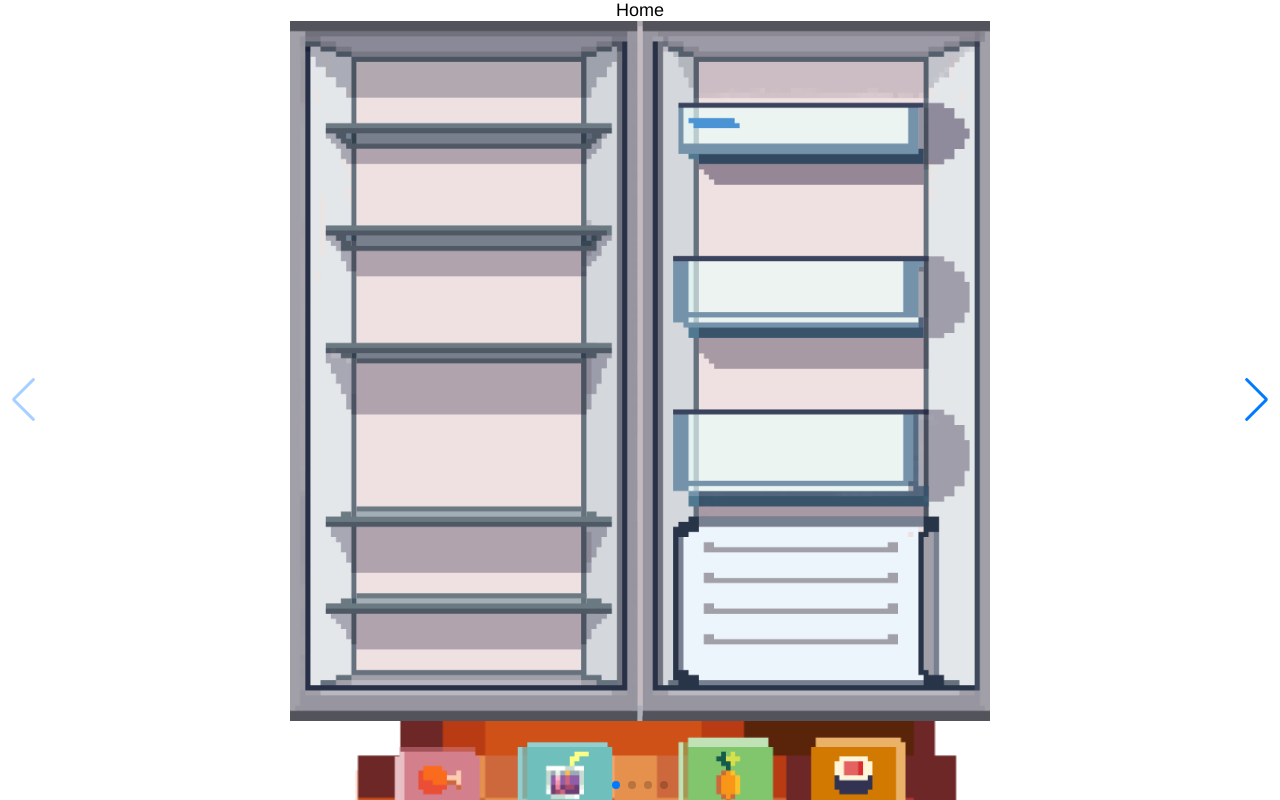
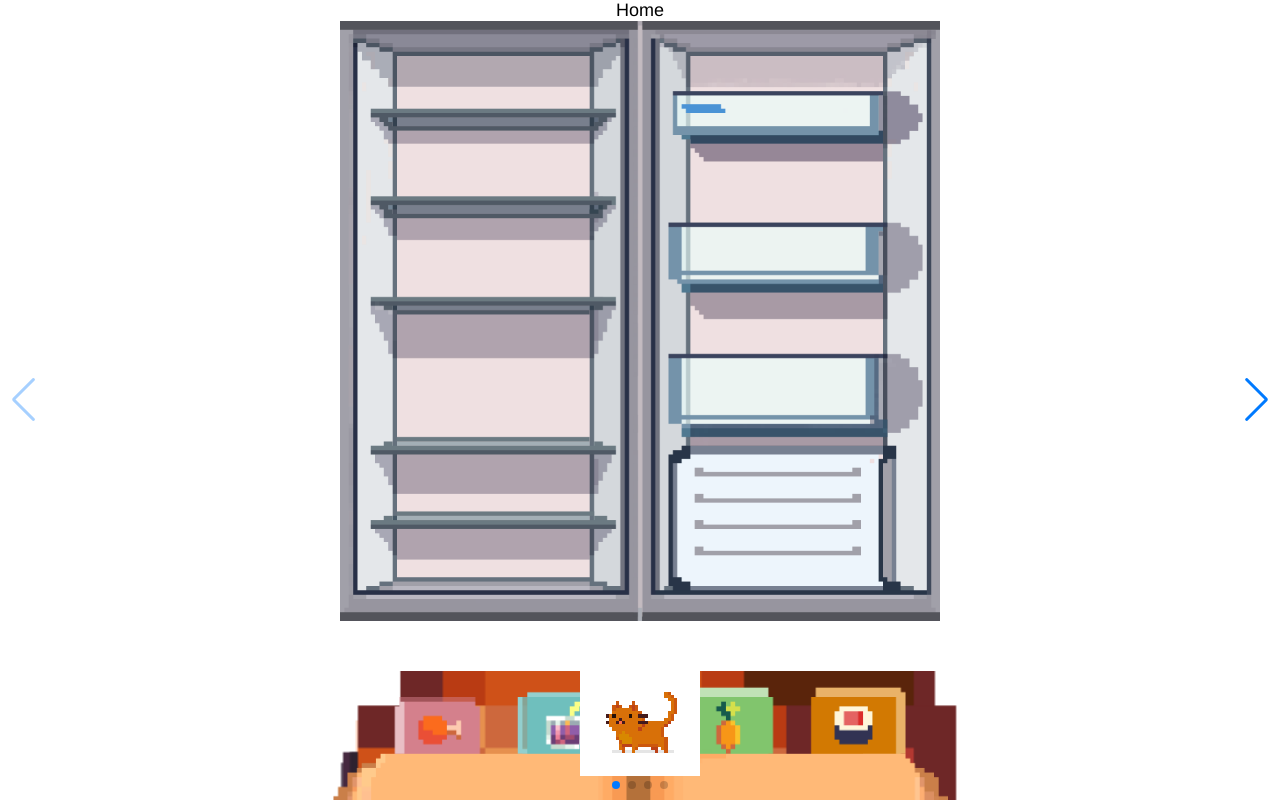
Before and after one commit to LycheeeLu/grocery-book-keeping, a Vue app: page /fridgeslide in a window 1280 px wide. Built offline with nearby package versions, Linux system fonts and the light colour scheme.

Commit message:
fixing overstack issue

```diff
--- a/src/components/Fridge.vue
+++ b/src/components/Fridge.vue
@@ -47,6 +47,13 @@ export default {
 
 <style scoped>
 
+.fridge {
+  position: relative;
+  width: 100%;
+  height: 100%;
+}
+
+
 
 .fridge-wall,
 .fridge-box,
--- a/src/components/FridgeSlide.vue
+++ b/src/components/FridgeSlide.vue
@@ -36,15 +36,18 @@ export default {
 <style scoped>
 .page-layout {
   margin: 0 auto;
+  width: 100%;
   display: flex;
   flex-direction: column;
   align-items: center;
+
+
 }
 .fridge-container {
   position: relative;
   width: 70%;
-  max-width: 700px;
-  height: 700px;
+  max-width: 600px;
+  height: 650px;
   overflow: hidden;
   margin-bottom: 0rem;
 }
@@ -68,10 +71,7 @@ export default {
   height: 100%;
 }
 @media (max-width: 768px) {
-  .kitchen-layout {
-    width: 95%;
-    gap: 0.25rem; /* Even smaller gap on mobile */
-  }
+
 
   .fridge-container {
     width: 85%;
--- a/src/components/cat-menu.vue
+++ b/src/components/cat-menu.vue
@@ -1,7 +1,7 @@
 <template>
     <div class="cat-page-overlay" @click="toggleCatMenu">
         <img
-            src="/cat-icon.jpg"
+            src="/cat-icon-tail.gif"
                 alt ="cat icon"
                 class="cat-icon pixelart"
         />
@@ -74,11 +74,16 @@ export default {
 }
 .cat-page-overlay{
  position: fixed;
-  bottom: 15px;
+  bottom: 3%;
   left:50%;
   transform: translateX(-50%);
   z-index: 1000;
   cursor: pointer;
+  display: flex;  /* Ensure it wraps the cat icon */
+  align-items: center;
+  justify-content: center;
+  width: 120px;
+  height: 120px; /* Same as cat icon height */
 }
 .cat-icon{
     width: 120px;
```
